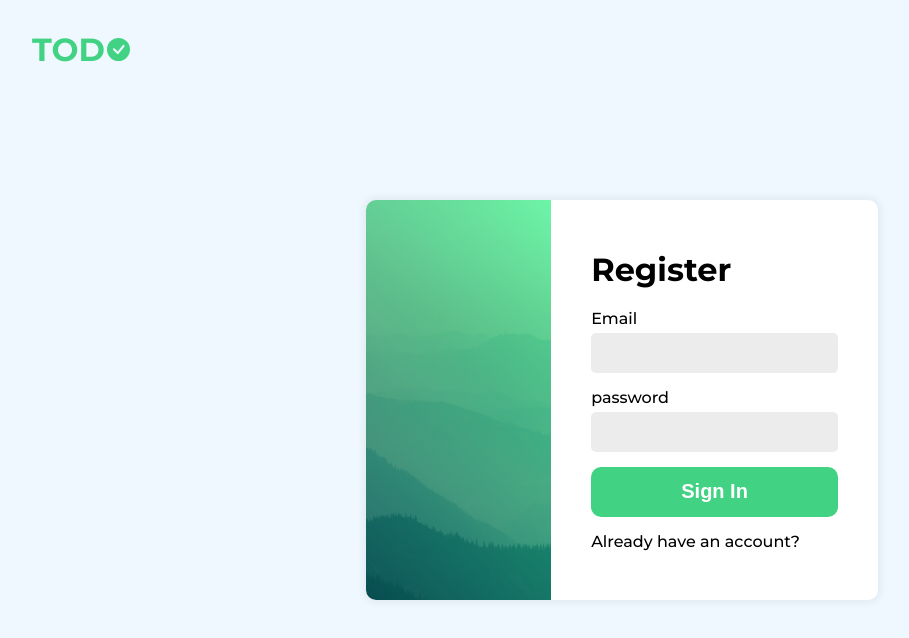
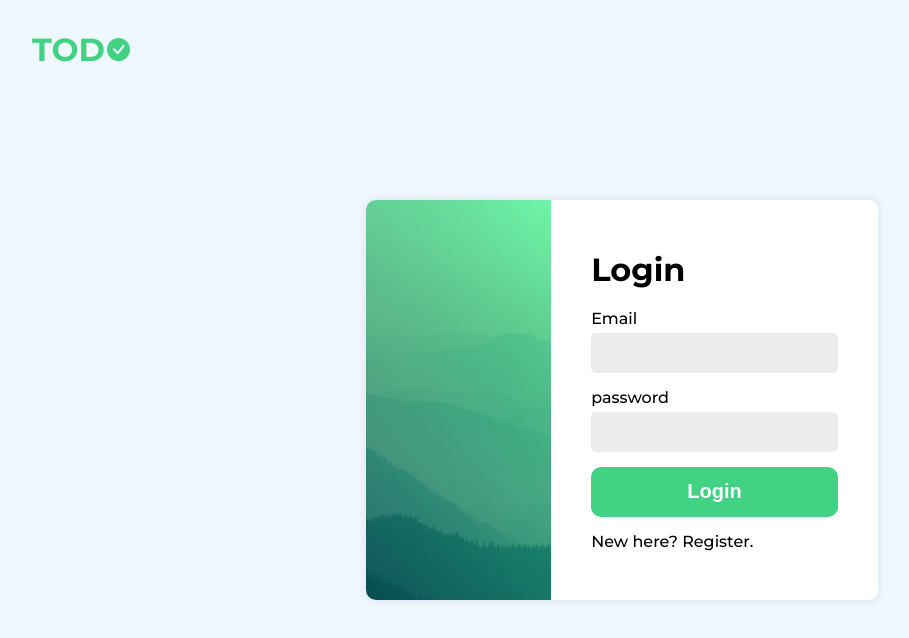
Before and after one commit to brijrajparmar27/Todo-MERN-Frontend, a React (Vite) app: page /auth in a window 1280 px wide. Shown: the top 638 px of the page, without its empty margins (18-927 px from the left). Built offline with nearby package versions, Linux system fonts and the light colour scheme.

Commit message:
added route guarding and enforced authentication

```diff
--- a/src/App.jsx
+++ b/src/App.jsx
@@ -1,9 +1,21 @@
+import { useEffect } from 'react'
 import { Route, Routes } from 'react-router-dom'
 import './App.css'
+import useAuthContext from './Hooks/useAuthContext'
 import Auth from './Pages/Auth/Auth'
 import Home from './Pages/Home/Home'
 
 function App() {
+
+  const {user,dispach} = useAuthContext();
+
+  useEffect(()=>{
+    let storedUser = JSON.parse(localStorage.getItem("user"));
+    if(storedUser)
+    {
+      dispach({type:"LOGIN", payload:storedUser});
+    }
+  },[])
 
   return (
     <div className="App">
--- /dev/null
+++ b/src/Context/AuthContext.jsx
@@ -0,0 +1,25 @@
+import { createContext, useReducer } from "react";
+
+export const AuthContext = createContext();
+
+const authReducer = (state, action) => {
+
+    switch (action.type) {
+        case "LOGIN":
+            return { ...state, user: action.payload }
+        case "LOGOUT":
+            return { ...state, user: null }
+        default:
+            return state
+    }
+
+}
+
+export const AuthProvider = ({ children }) => {
+
+    const [state, dispach] = useReducer(authReducer, { user: null })
+
+    return <AuthContext.Provider value={{ ...state, dispach }}>
+        {children}
+    </AuthContext.Provider>
+}
--- /dev/null
+++ b/src/Hooks/useAuthContext.jsx
@@ -0,0 +1,9 @@
+import { useContext } from "react"
+import { AuthContext } from "../Context/AuthContext"
+
+const useAuthContext = () => {
+    const { user, dispach } = useContext(AuthContext);
+    return { user, dispach };
+}
+
+export default useAuthContext
--- a/src/Hooks/useCollection.jsx
+++ b/src/Hooks/useCollection.jsx
@@ -2,7 +2,6 @@ import API from "../Axios/Axios";
 const useCollection = (setTodos) => {
     const fetchTodos = () => {
         API.get("/todo/").then((data) => {
-            // console.log(data.data);
             setTodos(data.data)
         })
     }
--- /dev/null
+++ b/src/Hooks/useUserAuth.jsx
@@ -0,0 +1,43 @@
+import { useState } from "react"
+import axios from "../Axios/Axios"
+import useAuthContext from "./useAuthContext";
+
+const useUserAuth = (setError) => {
+
+    const [loading, setLoading] = useState(false);
+    const { dispach } = useAuthContext();
+
+    const login = (email, password) => {
+        axios.post("/user/login", {
+            email, password
+        }).then((res) => {
+            res.data.jwt && localStorage.setItem("user", JSON.stringify(res.data));
+            res.data.jwt && dispach({ type: "LOGIN", payload: res.data })
+            res.data.message && setError(res.data);
+            // return res
+        }).catch((err) => {
+            setError(err);
+        })
+    }
+
+    const signup = (email, password) => {
+        axios.post("/user/signup", {
+            email, password
+        }).then((res) => {
+            res.data.jwt && localStorage.setItem("user", JSON.stringify(res.data));
+            res.data.jwt && dispach({ type: "LOGIN", payload: res.data })
+            res.data.message && setError(res.data);
+        }).catch((err) => {
+            setError(err);
+        })
+    }
+
+    const logout = () => {
+        localStorage.clear();
+        dispach({ type: "LOGOUT", payload: null })
+    }
+
+    return { login, signup, logout }
+}
+
+export default useUserAuth
--- a/src/Pages/Auth/Auth.jsx
+++ b/src/Pages/Auth/Auth.jsx
@@ -1,13 +1,41 @@
 import "./Auth.css"
 import hills from "../../assets/hills.jpg"
-import { useState } from "react"
+import { useEffect, useState } from "react"
 import { BsFillCheckCircleFill } from "react-icons/bs";
+import useUserAuth from "../../Hooks/useUserAuth";
+import useAuthContext from "../../Hooks/useAuthContext";
+import { useNavigate } from "react-router-dom";
 
 const Auth = () => {
-    const [isLogin, setIslogin] = useState(false);
+    const [isLogin, setIslogin] = useState(true);
+    const [email, setEmail] = useState();
+    const [password, setPassword] = useState();
+    const [error, setError] = useState();
+
+    const { user } = useAuthContext();
+    const navigate = useNavigate();
+    const { login, signup } = useUserAuth(setError);
+
     const toogleLogin = () => {
+        setError(null)
         setIslogin(prev => !prev);
     }
+
+    const handleSubmit = (e) => {
+        e.preventDefault();
+        if (isLogin) {
+            login(email, password)
+        } else {
+            signup(email, password)
+        }
+    }
+
+    useEffect(() => {
+        if (user) {
+            navigate("/")
+        }
+    }, [user])
+
     return <div className="auth">
         <div className="branding">
             <h1>TOD<BsFillCheckCircleFill style={{ fontSize: "23px", marginLeft: "2px" }} /></h1>
@@ -21,30 +49,32 @@ const Auth = () => {
             <div className="right">
                 {isLogin && <div className="login">
                     <h1>Login</h1>
-                    <form className="login_form">
+                    <form className="login_form" onSubmit={handleSubmit}>
                         <div className="feild_bundle">
                             <p>Email</p>
-                            <input type="text" name="email" id="email" className="inputbox" />
+                            <input type="text" name="email" id="email" className="inputbox" onChange={(e) => { setEmail(e.target.value.trim()) }} />
                         </div>
                         <div className="feild_bundle">
                             <p>password</p>
-                            <input type="password" name="email" id="email" className="inputbox" />
+                            <input type="password" name="password" id="password" className="inputbox" onChange={(e) => { setPassword(e.target.value.trim()) }} />
                         </div>
+                        {error && <p>{error.message}</p>}
                         <input type="submit" value="Login" className="submit_btn" />
                         <p onClick={toogleLogin}>New here? Register.</p>
                     </form>
                 </div>}
                 {!isLogin && <div className="register">
                     <h1>Register</h1>
-                    <form className="login_form">
+                    <form className="login_form" onSubmit={handleSubmit}>
                         <div className="feild_bundle">
                             <p>Email</p>
-                            <input type="text" name="email" id="email" className="inputbox" />
+                            <input type="text" name="email" id="email" className="inputbox" onChange={(e) => { setEmail(e.target.value.trim()) }} />
                         </div>
                         <div className="feild_bundle">
                             <p>password</p>
-                            <input type="password" name="email" id="email" className="inputbox" />
+                            <input type="password" name="password" id="password" className="inputbox" onChange={(e) => { setPassword(e.target.value.trim()) }} />
                         </div>
+                        {error && <p>{error.message}</p>}
                         <input type="submit" value="Sign In" className="submit_btn" />
                         <p onClick={toogleLogin}>Already have an account?</p>
                     </form>
--- a/src/Pages/Home/Home.jsx
+++ b/src/Pages/Home/Home.jsx
@@ -4,6 +4,9 @@ import { BsFillFolderFill, BsFillCheckCircleFill, BsCircle, BsXLg } from "react-
 import useCollection from "../../Hooks/useCollection";
 import { useEffect, useState } from "react";
 import { format } from "date-fns";
+import useAuthContext from "../../Hooks/useAuthContext";
+import { useNavigate } from "react-router-dom";
+import useUserAuth from "../../Hooks/useUserAuth";
 
 const Home = () => {
 
@@ -15,10 +18,20 @@ const Home = () => {
     const DateTime = new Date();
 
     const { fetchTodos, createTodo, toogleTodo, deleteTodo } = useCollection(setTodos);
+    const { logout } = useUserAuth();
+    const { user } = useAuthContext();
+
+    const navigate = useNavigate();
 
     useEffect(() => {
         fetchTodos()
     }, [])
+
+    useEffect(() => {
+        if (!user) {
+            navigate("/auth");
+        }
+    }, [user])
 
     useEffect(() => {
         todos && setPending(todos.filter(each => {
@@ -46,7 +59,7 @@ const Home = () => {
                 `linear-gradient(45deg,#005858a9,#00ff8c91), url(${hills})`
         }}>
             <div className="header_contents">
-                <div className="left_header_content">
+                <div className="left_header_content" onClick={logout}>
                     <h1>TOD<BsFillCheckCircleFill style={{ fontSize: "23px", marginLeft: "2px" }} /></h1>
                     <div className="collection">
                         <p>default</p>
@@ -65,7 +78,7 @@ const Home = () => {
                     <input type="text" className="todo_tb" placeholder="Type to add a new Task..." onChange={(e) => { setNewTodo(e.target.value) }} />
                 </form>
                 <hr className="todo_partition" />
-                {todos && todos.length<=0 && <div className="empty_prompt">
+                {todos && todos.length <= 0 && <div className="empty_prompt">
                     <h1>Let's get some work done</h1>
                 </div>}
                 <div className="todo_list">
@@ -82,7 +95,7 @@ const Home = () => {
                                                 <BsCircle className="checkmark" onClick={() => { toogleCheckedState(each) }} />
                                                 <p>{each.todo}</p>
                                             </div>
-                                            <div className="todo_del" onClick={()=>{deleteTodo(each)}}>
+                                            <div className="todo_del" onClick={() => { deleteTodo(each) }}>
                                                 <BsXLg />
                                             </div>
                                         </div>
@@ -105,7 +118,7 @@ const Home = () => {
                                                 <BsFillCheckCircleFill className="checkmark" onClick={() => { toogleCheckedState(each) }} />
                                                 <p>{each.todo}</p>
                                             </div>
-                                            <div className="todo_del" onClick={()=>{deleteTodo(each)}}>
+                                            <div className="todo_del" onClick={() => { deleteTodo(each) }}>
                                                 <BsXLg />
                                             </div>
                                         </div>
--- a/src/main.jsx
+++ b/src/main.jsx
@@ -2,12 +2,15 @@ import React from 'react'
 import ReactDOM from 'react-dom/client'
 import { BrowserRouter } from 'react-router-dom'
 import App from './App'
+import { AuthProvider } from './Context/AuthContext'
 import './index.css'
 
 ReactDOM.createRoot(document.getElementById('root')).render(
   <React.StrictMode>
     <BrowserRouter>
-      <App />
+      <AuthProvider>
+        <App />
+      </AuthProvider>
     </BrowserRouter>
   </React.StrictMode>
 )
```
